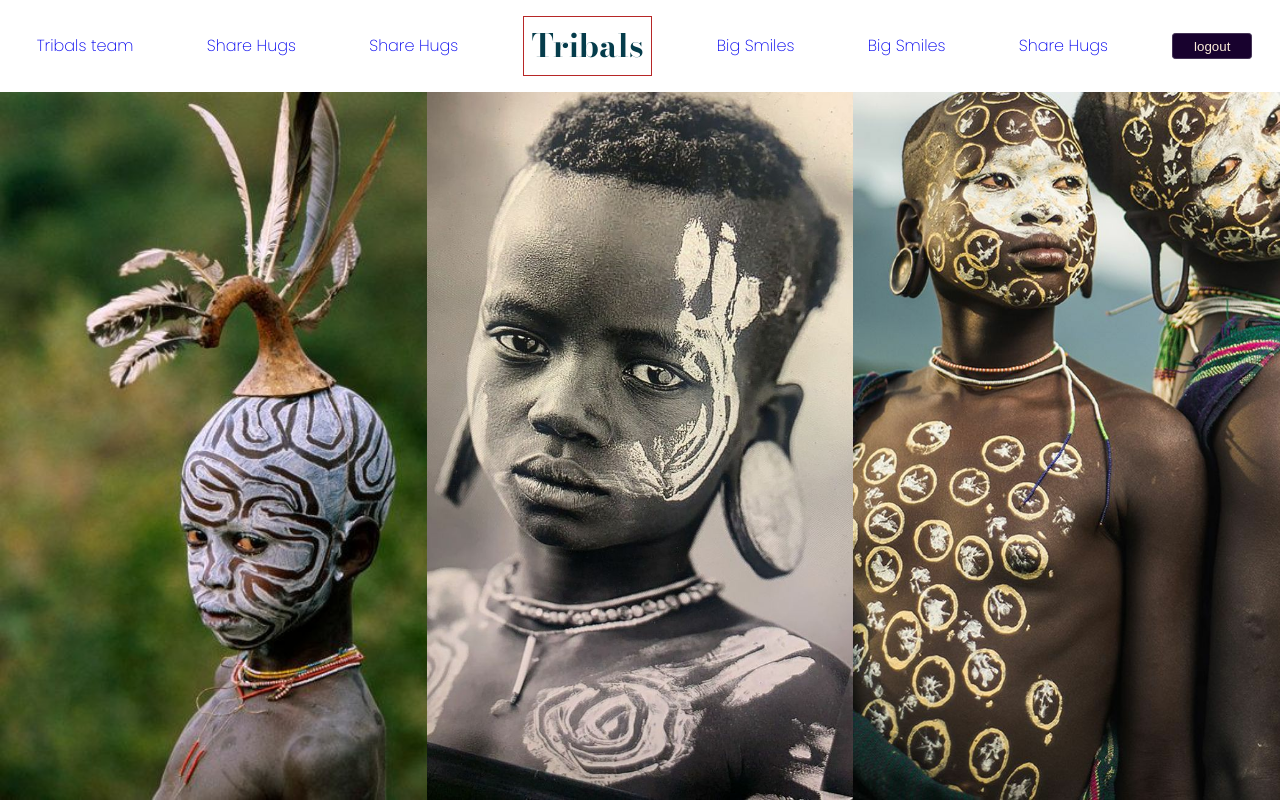
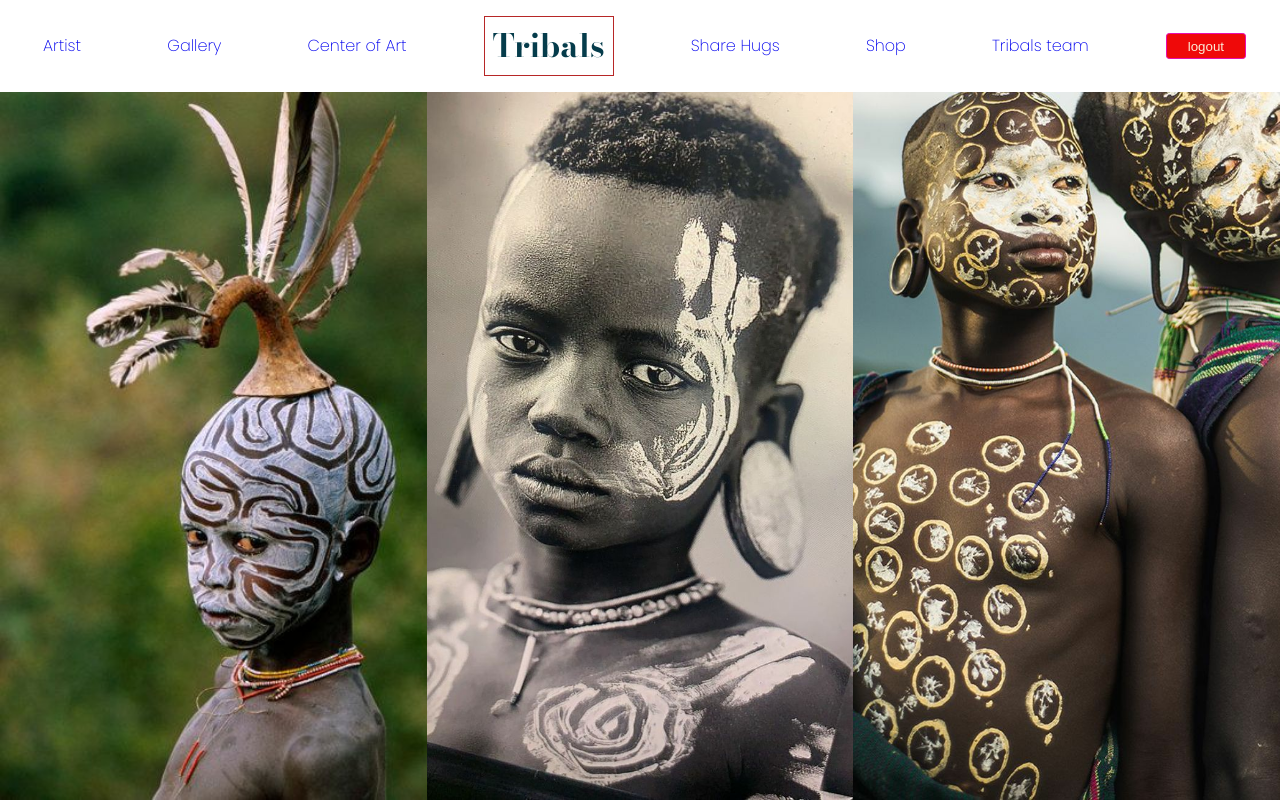
Before and after one commit to aneallaryea100/nextui, a Next.js app: page / in a window 1280 px wide. Built offline with nearby package versions, Linux system fonts and the light colour scheme; no server answers; sample sign-in values are in the browser's storage; a web font is replaced by a local one.

Commit message:
Update nav contents

```diff
--- a/components/authorizeUserPage.js
+++ b/components/authorizeUserPage.js
@@ -6,19 +6,22 @@ function UserPage({ session, handleSignOut }) {
     <main className="userContainer">
       <div className="redDiv">
         <div className="centerRedDiv">
-          <span className="textstory">The Trees on the edge</span>
+        <h2>Untamed Ground</h2>
+          <span className="textstory">They beckon you to set foot upon their hallowed grounds, to embrace the unknown and immerse yourself in their enigmatic ways.</span>
           <button className="findoutmore">Fnd out more</button>
         </div>
       </div>
       <div className="blueDiv">
       <div className="centerRedDiv">
-          <span className="textstory">The Trees on the edge</span>
+          <h2>The eyes of truth</h2>
+          <span className="textstory">To encounter the Shikara is to be swept away by a force greater than oneself, to surrender to the allure of a world beyond the ordinary.</span>
           <button className="findoutmore">Fnd out more</button>
         </div>
       </div>
       <div className="greenDiv">
       <div className="centerRedDiv">
-          <span className="textstory">The Trees on the edge</span>
+          <h2>Twin Souls</h2>
+          <span className="textstory">For within the depths of their existence, a universe of wonders awaits, ready to ignite your soul with an untamed flame.</span>
           <button className="findoutmore">Fnd out more</button>
       </div>
       </div>
--- a/components/nav.js
+++ b/components/nav.js
@@ -7,13 +7,13 @@ function Nav () {
 
     return (
         <div className={styles.navContainer}>
+            <div><Link href={'/'}>Artist</Link></div>
+            <div><Link href={'/'}>Gallery</Link></div>
+            <div><Link href={'/'}>Center of Art</Link></div>
+            <div className={styles.logoContain}><Link href={'/'} className={styles.logo}>Tribals</Link></div>
+            <div><Link href={'/'}>Share Hugs</Link></div>
+            <div><Link href={'/'}>Shop</Link></div>
             <div><Link href={'/'}>Tribals team</Link></div>
-            <div><Link href={'/'}>Share Hugs</Link></div>
-            <div><Link href={'/'}>Share Hugs</Link></div>
-            <div className={styles.logoContain}><Link href={'/'} className={styles.logo}>Tribals</Link></div>
-            <div><Link href={'/'}>Big Smiles</Link></div>
-            <div><Link href={'/'}>Big Smiles</Link></div>
-            <div><Link href={'/'}>Share Hugs</Link></div>
             <btb>{session.user?<button onClick={() => signOut()} className={styles.loggbtn}>logout</button> : <button onClick={() => signIn()} className={styles.loggbtn}>login</button>}</btb>
         </div>
     )
--- a/styles/navbar.module.css
+++ b/styles/navbar.module.css
@@ -47,8 +47,8 @@
     padding: 0.3rem 0.5rem;
     width: 5rem;
     background: none;
-    border: 1px solid #435;
-    background-color: rgb(24, 2, 46);
+    border: 1px solid rgb(232, 14, 174);
+    background-color: rgb(239, 9, 9);
     color: antiquewhite;
     border-radius: 0.2rem;
     cursor: pointer;
--- a/styles/styles.css
+++ b/styles/styles.css
@@ -2,6 +2,10 @@
     margin: 0px;
     padding: 0px;
     box-sizing: border-box;
+}
+
+html {
+  scroll-behavior: smooth;
 }
 
 a {
@@ -12,6 +16,8 @@ body {
     /* font-family: 'SF Pro Text', 'SF Pro Icons', 'Helvetica Neue', 'Helvetica',
       'Arial', sans-serif; */
       font-family: 'Poppins', sans-serif;
+      -webkit-font-smoothing: antialiased;
+      -moz-osx-font-smoothing: grayscale;
   }
 
   .userContainer {
@@ -24,6 +30,7 @@ body {
 
   .userContainer > div:hover .centerRedDiv {
     opacity: 1;
+    background-color: rgba(0,0,0,0.4);
   }
 
   .redDiv {
@@ -69,16 +76,29 @@ body {
     align-items: center;
     gap: 2rem;
     opacity: 0;
+    width: 100%;
+    height: 100%;
+    cursor: pointer;
+    color: #fff;
+    text-align: center;
+    font-size: 1.5rem;
+    font-weight: 600;
+  }
+
+  .centerRedDiv h2 {
+    text-decoration: underline;
   }
 
   .findoutmore {
-    border: 1px solid #6d1010;
+    border: 1px solid #fff;
     background-color: rgb(243, 247, 241);
     padding: 0.5rem;
     margin: 0.5rem;
-    width: 10rem;
+    width: 15rem;
     cursor: pointer;
-    color: rgb(5, 60, 75);;
+    color: #000000;
     font-weight: 800;
+    font-size: large;
     font-family: 'Bodoni Moda', serif;
+    border-radius: 0.5rem;
   }
```
